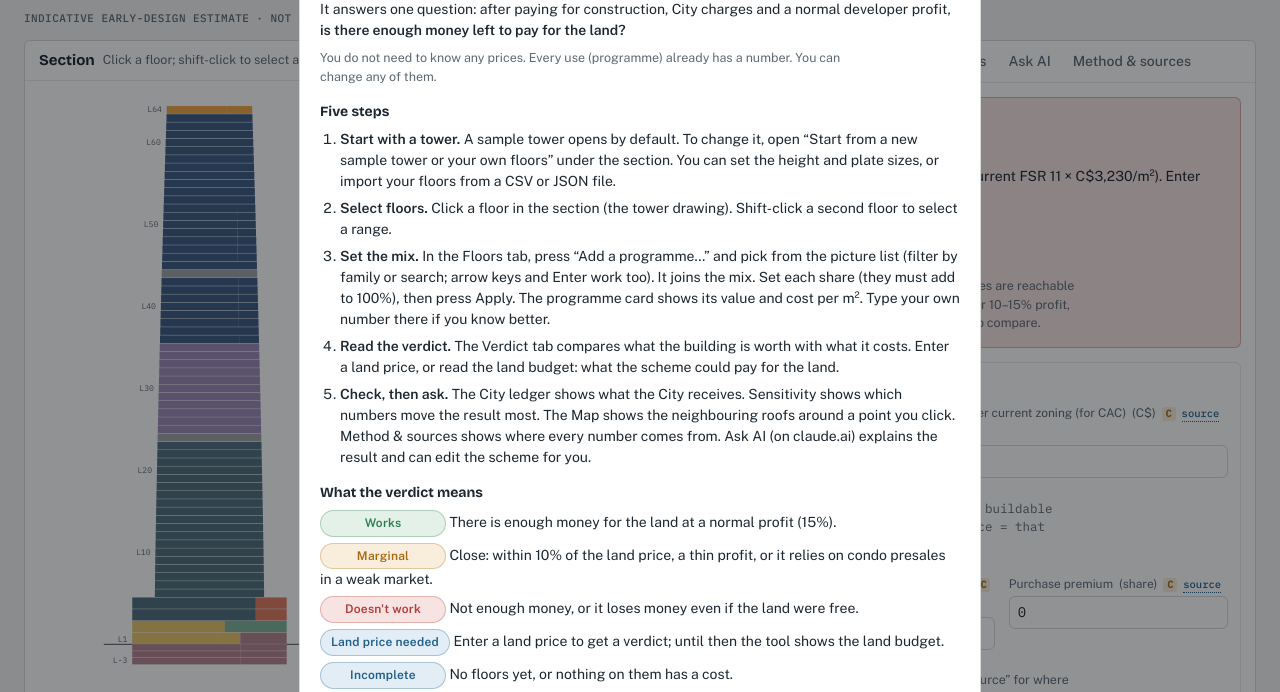
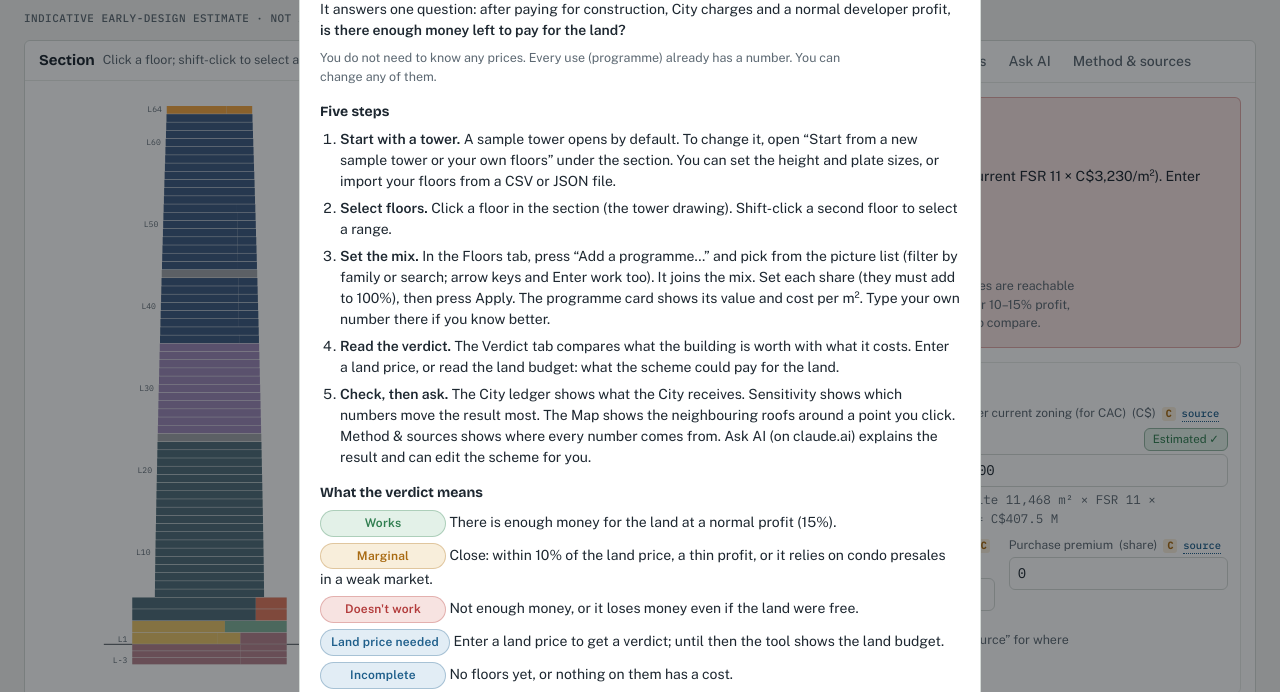
Before and after one commit to RuijieLiu6/program-value-visualizer, a website with bundled scripts: page index.html in a window 1280 px wide. Shown: the part 69-761 px from the top of the page. Built offline with nearby package versions, Linux system fonts and the light colour scheme.

Commit message:
Land fields: show the estimate as a formatted value with an "Enter estimated value" button
- Land price and current-zoning value are text inputs showing
  "407,500,000" (typed value or rounded estimate), never placeholder.
- Label row: grade, source, an "Estimated" / "Your value" chip, and a
  button right of the source link: "Estimated ✓" (disabled) while the
  estimate is in use, "Enter estimated value" when overridden.
- Each field has its own one-line arithmetic; accepts 250M, 1.2b, commas.
- Phone width: inputs stay inside the card.

Co-Authored-By: Claude Opus 5.5 <noreply@anthropic.com>

```diff
--- a/app/app.js
+++ b/app/app.js
@@ -197,30 +197,51 @@ function setSetting(k, v) { let c; try { c = checkSetting(k, v); } catch (e) { t
 function landBlock(r, S, A) {
   const L = r.land, E = A.land.estimate || {};
   const round = x => (x == null ? null : Math.round(x / 1e5) * 1e5);
-  const chip = on => (on ? h('span', { class: 'est', tabindex: '0', 'data-tip': 'Estimated by the tool from the site area, the current-zoning FSR and a land rate (below). Type your own number to override it.' }, 'Estimated') : null);
+  const money = x => (x == null ? '' : Math.round(x).toLocaleString('en-CA'));
+  // "407,500,000", "$407.5M", "407.5 m" or "2.1b" -> dollars; '' -> null (back to the estimate)
+  const parseMoney = txt => {
+    const t = String(txt).trim().toLowerCase().replace(/[$,\s]|c\$/g, '');
+    if (!t) return null;
+    const m = t.match(/^(\d+(?:\.\d+)?)(k|m|b)?$/);
+    if (!m) throw new Error('Land values: enter a number such as 407,500,000 or 407.5M');
+    return Number(m[1]) * ({ k: 1e3, m: 1e6, b: 1e9 }[m[2]] || 1);
+  };
   const canEstimate = L.siteAreaM2 > 0 && S.landFsr > 0 && S.landRatePerM2 > 0;
-  const useEst = key => (S[key] != null && canEstimate ? h('button', { class: 'use-est', onclick: () => setSetting(key, null) }, 'Use estimate') : null);
-  const field = (id, key, label, value, est, src) => h('div', { class: 'land-field' },
-    numField(id, label, value, { step: 100000, min: 0, unit: 'C$', placeholder: 'enter a site area to estimate', src, badge: chip(est), onchange: v => setSetting(key, v) }), useEst(key));
-  const czShown = S.landValueCurrentZoning ?? round(L.currentZoningEstimate), priceShown = S.landPrice ?? round(L.price);
-  const site = L.siteAreaM2 > 0 ? `${L.footprintProxy ? 'Largest ground-floor plate' : 'Site'} ${N(L.siteAreaM2)} m²` : null;
-  const arith = !canEstimate
-    ? h('p', { class: 'note' }, L.siteAreaM2 > 0 ? 'Set a current-zoning FSR and a land rate to get an estimate.' : 'No site area: enter one in Assumptions (or add a level-1 floor) to get a land estimate.')
-    : h('p', { class: 'note land-arith' }, `Estimate: ${site} × current-zoning FSR ${S.landFsr} = ${N(L.buildableM2)} buildable m² × C$${N(S.landRatePerM2)}/m² = ${M(L.currentZoningEstimate)} under current zoning`,
-      `${S.landPremium ? `; land price × (1 + ${Math.round(S.landPremium * 100)}% premium)` : '; land price = that value (no premium)'}.`,
-      L.footprintProxy ? h('b', {}, ' No site area is set, so the largest ground-floor plate stands in for it: enter the site area in Assumptions.') : null);
+  const czEst = canEstimate ? L.currentZoningEstimate : null;
+  const priceEst = L.currentZoningValue != null ? L.currentZoningValue * (1 + num0(S.landPremium)) : null;
+  const siteTxt = L.siteAreaM2 > 0 ? `${L.footprintProxy ? 'largest ground-floor plate' : 'site'} ${N(L.siteAreaM2)} m²` : '';
+  const field = (id, key, label, est, src, how) => {
+    const typed = S[key] != null;
+    const inp = h('input', { id, type: 'text', inputmode: 'decimal', autocomplete: 'off', class: 'money', value: money(typed ? S[key] : round(est)), placeholder: canEstimate ? '' : 'enter a site area to estimate' });
+    inp.addEventListener('change', () => {
+      let v; try { v = parseMoney(inp.value); } catch (e) { toast(e.message); inp.value = money(typed ? S[key] : round(est)); return; }
+      if (v != null && est != null && !typed && Math.abs(v - round(est)) < 1) return;   // unchanged estimate: keep it an estimate
+      setSetting(key, v);
+    });
+    const chip = typed ? h('span', { class: 'est yours', tabindex: '0', 'data-tip': 'You typed this value. “Enter estimated value” brings the estimate back.' }, 'Your value')
+      : est != null ? h('span', { class: 'est', tabindex: '0', 'data-tip': 'Estimated by the tool. Type your own number to override it.' }, 'Estimated') : null;
+    const btn = est == null ? null : typed
+      ? h('button', { class: 'use-est', onclick: () => setSetting(key, null) }, 'Enter estimated value')
+      : h('button', { class: 'use-est', disabled: true, 'aria-label': 'The estimated value is in use' }, 'Estimated ✓');
+    return h('div', { class: 'field land-field' },
+      h('label', { for: id }, label, h('span', {}, '(C$)'), src ? gradeTag(src.grade) : null, src ? srcTag(src) : null, chip, btn),
+      inp,
+      h('p', { class: 'note land-arith' }, est == null ? 'No estimate: enter a site area in Assumptions (or add a level-1 floor).'
+        : `${typed ? 'Estimate would be' : 'Estimate'}: ${how} = ${M(est)}`));
+  };
   return h('div', { class: 'land' },
     h('h4', { style: 'margin:0' }, 'Land'),
     h('div', { class: 'grid2' },
-      field('landPrice', 'landPrice', 'Land price', priceShown, L.priceEstimated, A.land.price),
-      field('landZoning', 'landValueCurrentZoning', 'Land value under current zoning (for CAC)', czShown, L.currentZoningEstimated, A.land.value_under_current_zoning)),
-    arith,
+      field('landPrice', 'landPrice', 'Land price', priceEst, A.land.price, `current-zoning value × (1 + ${Math.round(num0(S.landPremium) * 100)}% premium)`),
+      field('landZoning', 'landValueCurrentZoning', 'Land value under current zoning (for CAC)', czEst, A.land.value_under_current_zoning, `${siteTxt} × FSR ${S.landFsr} × C$${N(S.landRatePerM2)}/m²`)),
+    L.footprintProxy ? h('p', { class: 'note' }, h('b', {}, 'No site area is set, so the largest ground-floor plate stands in for it: enter the site area in Assumptions.')) : null,
     h('div', { class: 'grid3' },
       numField('landFsr', 'Current-zoning FSR', S.landFsr, { step: 0.1, min: 0, max: 30, src: E.current_zoning_fsr, onchange: v => setSetting('landFsr', v) }),
       numField('landRate', 'Land rate per buildable m²', S.landRatePerM2, { step: 50, min: 0, unit: 'C$/m²', src: E.rate_per_buildable_m2, onchange: v => setSetting('landRatePerM2', v) }),
       numField('landPrem', 'Purchase premium', S.landPremium, { step: 0.01, min: 0, max: 1, unit: 'share', src: E.purchase_premium, onchange: v => setSetting('landPremium', v) })),
     h('p', { class: 'note' }, 'Order of magnitude only: an appraiser would value the actual site. Hover “source” for where each default comes from.'));
 }
+const num0 = x => (typeof x === 'number' && Number.isFinite(x) ? x : 0);
 
 // ---------- Verdict tab ----------
 function renderVerdict() {
--- a/index.html
+++ b/index.html
@@ -101,9 +101,13 @@ td.num, th.num { text-align: right; font-family: var(--mono); }
 .grid2 { display: grid; grid-template-columns: repeat(auto-fit, minmax(220px, 1fr)); gap: 10px 16px; }
 .grid3 { display: grid; grid-template-columns: repeat(auto-fit, minmax(150px, 1fr)); gap: 8px 14px; }
 .land { display: flex; flex-direction: column; gap: 8px; padding: 12px; border: 1px solid var(--line-2); border-radius: var(--radius); }
-.land-field { display: flex; flex-direction: column; gap: 4px; align-items: flex-start; }
-.land-field .field { width: 100%; }
-.use-est { font-size: 11.5px; padding: 2px 8px; }
+.land-field input.money { width: 100%; box-sizing: border-box; }
+.land-field .land-arith { margin: 0; }
+.use-est { font-size: 11.5px; padding: 2px 8px; margin-left: auto; }
+.use-est:disabled { cursor: default; color: var(--good); border-color: color-mix(in srgb, var(--good) 40%, var(--line)); background: var(--good-soft); }
+input.money { font-family: var(--mono); font-variant-numeric: tabular-nums; }
+.est.yours { background: var(--warn-soft); color: var(--warn); }
+.land-field label { align-items: center; }
 .land-arith { font-family: var(--mono); font-size: 11.5px; max-width: none; }
 .est { font: 600 10px/1 var(--mono); padding: 2px 5px; border-radius: 3px; background: var(--accent-soft); color: var(--accent); text-transform: uppercase; letter-spacing: .03em; cursor: help; }
 .field { display: flex; flex-direction: column; gap: 3px; min-width: 0; }
```
Also changed, not shown: tests/land.test.js (+4 -1 lines).
